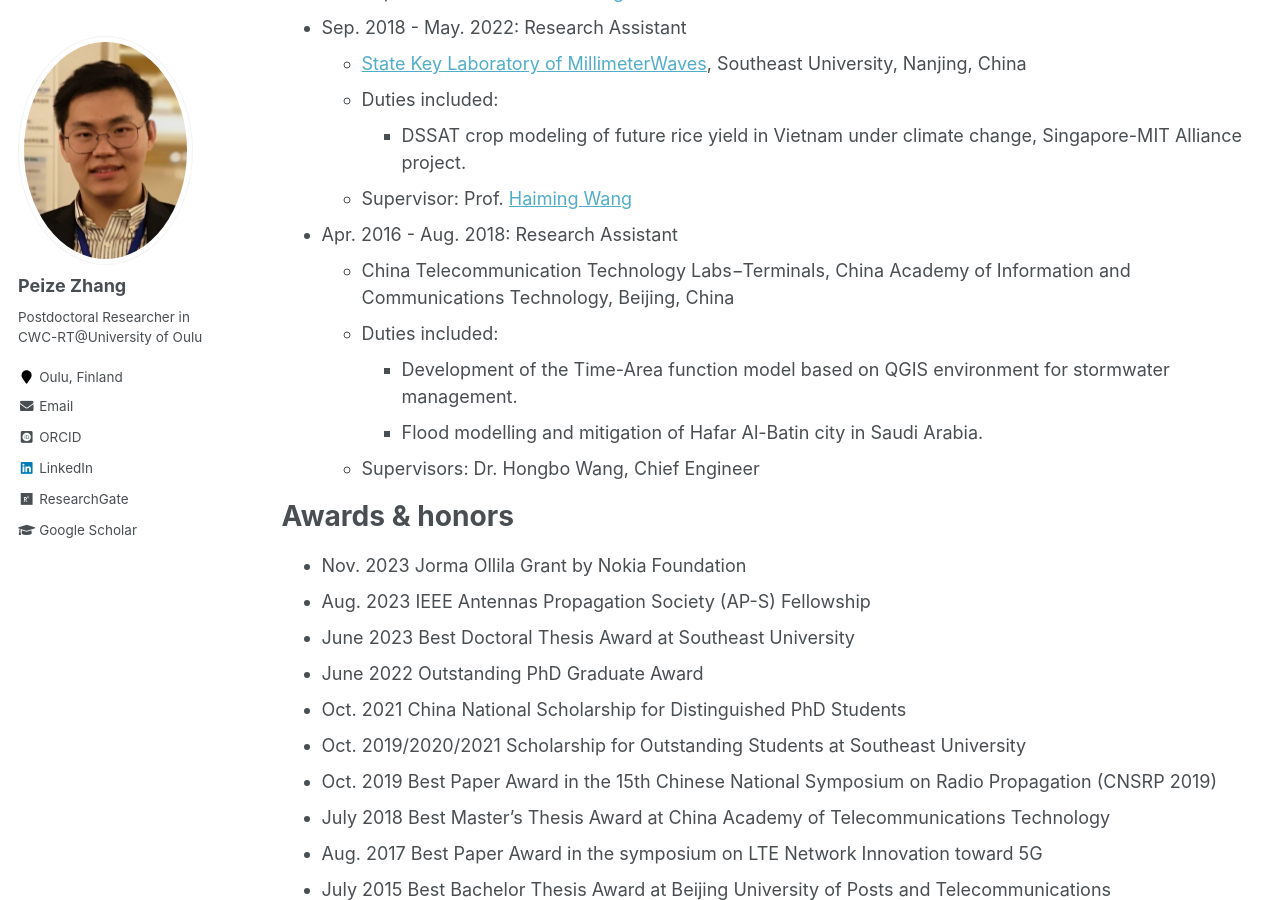
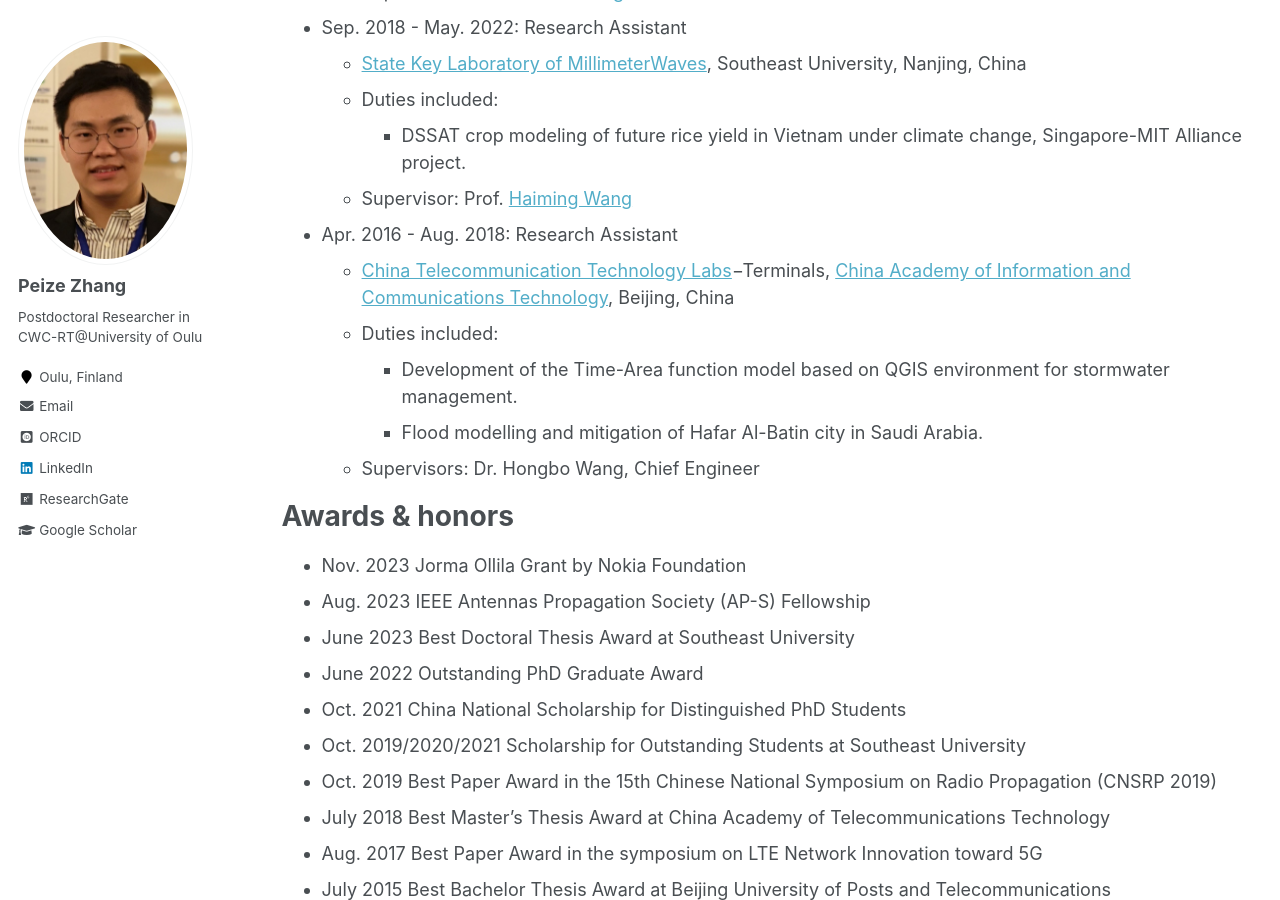
Before and after one commit to PeizeZhang/PeizeZhang.github.io, a Jekyll site: the page built from _pages/cv.md, in a window 1280 px wide and 900 px high, scrolled down 1059 px. Built offline with Jekyll 4.4.1, drawn with Linux system fonts in a browser that asks for light colours; some web fonts are replaced; part of the change alters nothing that is shown.

Commit message:
Update cv.md

```diff
--- a/_pages/cv.md
+++ b/_pages/cv.md
@@ -45,7 +45,7 @@ Professional experience
   * Supervisor: Prof. [Haiming Wang](https://scholar.google.com/citations?user=O-3ZwYwAAAAJ&hl=en)
 
 * Apr. 2016 - Aug. 2018: Research Assistant
-  * China Telecommunication Technology Labs−Terminals, China Academy of Information and Communications Technology, Beijing, China
+  * [China Telecommunication Technology Labs](http://www.chinattl.com/)−Terminals, [China Academy of Information and Communications Technology](http://www.caict.ac.cn/english/), Beijing, China
   * Duties included:
     + Development of the Time-Area function model based on QGIS environment for stormwater management.
     + Flood modelling and mitigation of Hafar Al-Batin city in Saudi Arabia.
```
